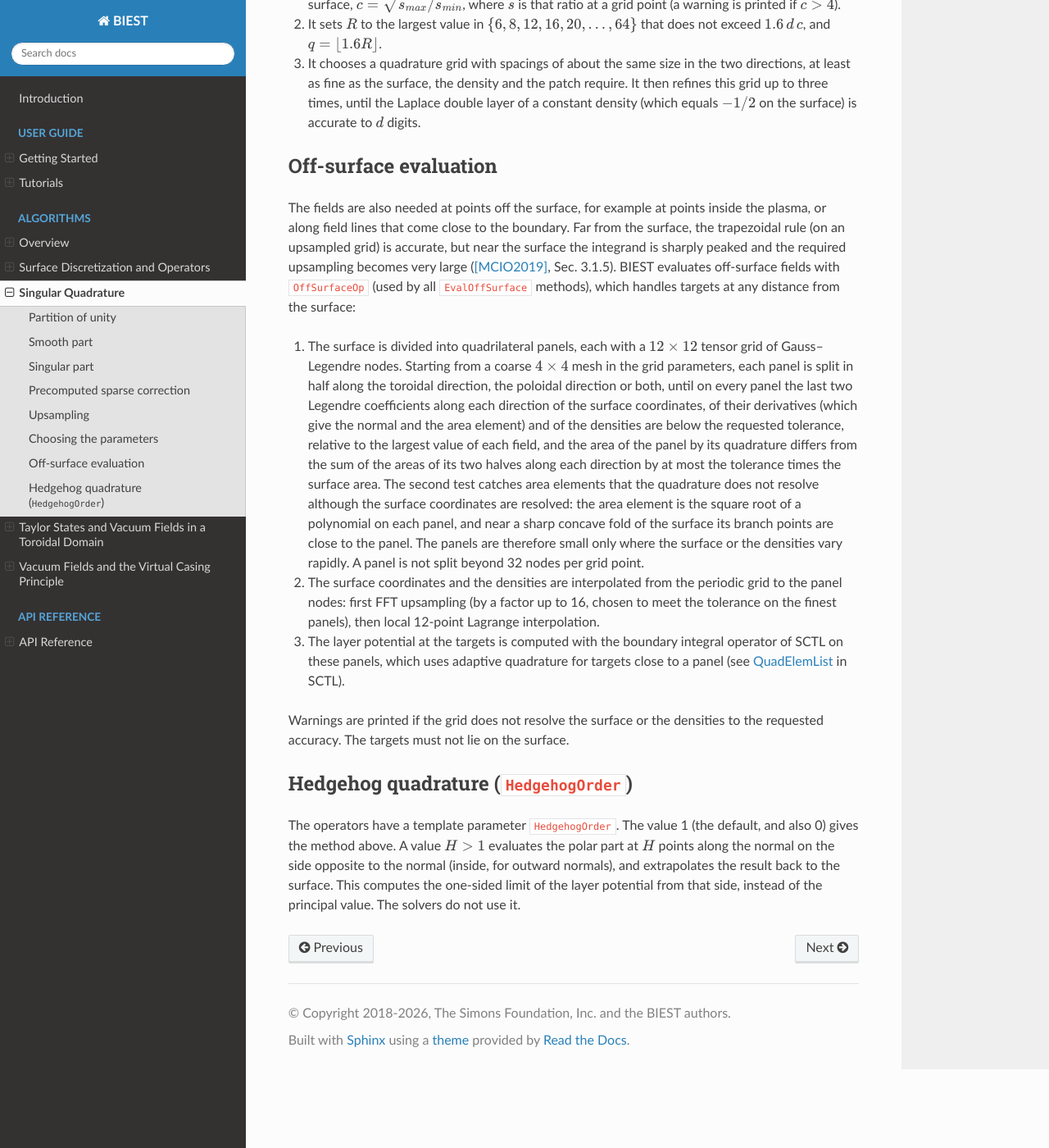
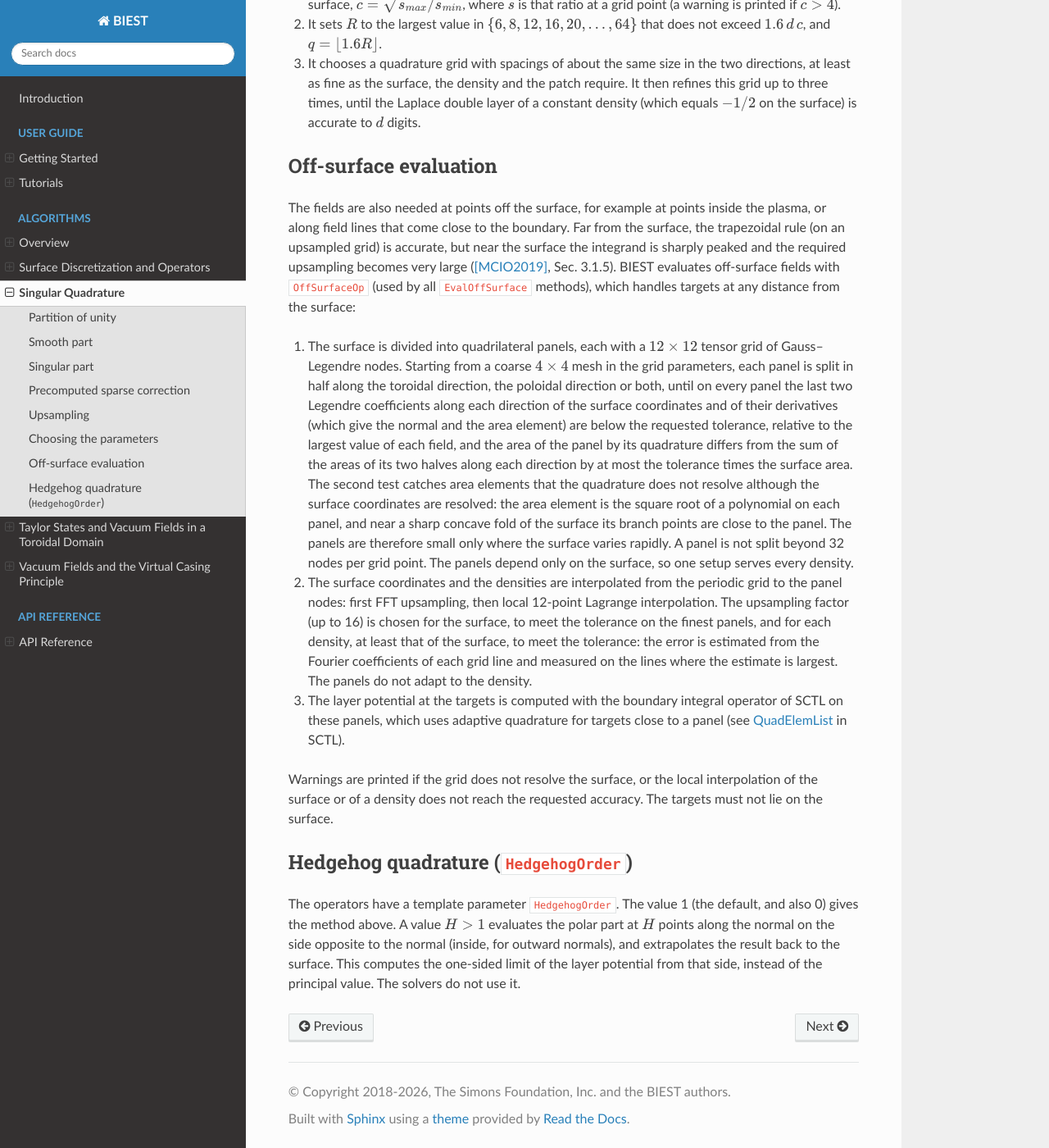
Before and after one commit to dmalhotra/BIEST, a Sphinx documentation site: the page built from doc/algorithms/singular-quadrature.rst, in a window 1280 px wide and 1400 px high, scrolled down 3779 px. Shown: the whole window at 82% size. Built offline with Sphinx 7.4.7 and the Read the Docs theme 3.1.0, drawn with Linux system fonts in a browser that asks for light colours.

Commit message:
OffSurfaceOp: panels from the surface alone, fit in one pass
The panels now depend only on the surface: the Legendre tails of X and its
derivatives, and the area test. Setup ignores F, which is kept for
compatibility, and the callers no longer pass it. Eval no longer refits the
panels for a density they do not resolve; the density only sets its own FFT
upsampling before the local interpolation to the nodes. One setup thus
serves every density, as in a GMRES solve.

FitPanels interpolates to the nodes of each panel and of its halves and runs
the tests in one pass per toroidal interval, in per-thread scratch buffers,
with the grid rows extended periodically so that the inner loops need no
modulo. It keeps only X at the nodes of the panels, which becomes the
coordinates of the QuadElemList, with the poloidal nodes reversed if the
normal points inward; BuildPanels no longer interpolates X again. The
LocalUpsample FFTs run on one thread, and the buffers of FitPanels and
InterpToNodes come from the scratch pool.

W7-X, near targets, FitPanels (1 / 96 threads):
  tol 1e-4    103 ms / 33 ms   ->  18 ms / 16 ms
  tol 1e-8   2.09 s  / 98 ms   -> 0.21 s / 35 ms
  tol 1e-12  6.21 s  / 153 ms  -> 0.56 s / 34 ms
and the whole off-surface setup at 1e-12: 10.9 s / 305 ms -> 4.42 s / 129 ms.

Co-Authored-By: Claude Opus 5.5 <noreply@anthropic.com>

```diff
--- a/doc/algorithms/singular-quadrature.rst
+++ b/doc/algorithms/singular-quadrature.rst
@@ -224,21 +224,25 @@ which handles targets at any distance from the surface:
 1. The surface is divided into quadrilateral panels, each with a :math:`12\times 12` tensor grid of Gauss--Legendre
    nodes. Starting from a coarse :math:`4\times 4` mesh in the grid parameters, each panel is split in half along
    the toroidal direction, the poloidal direction or both, until on every panel the last two Legendre coefficients
-   along each direction of the surface coordinates, of their derivatives (which give the normal and the area element)
-   and of the densities are below the requested tolerance, relative to the largest value of each field, and the area
-   of the panel by its quadrature differs from the sum of the areas of its two halves along each direction by at most
-   the tolerance times the surface area. The second test catches area elements that the quadrature does not resolve
+   along each direction of the surface coordinates and of their derivatives (which give the normal and the area
+   element) are below the requested tolerance, relative to the largest value of each field, and the area of the panel
+   by its quadrature differs from the sum of the areas of its two halves along each direction by at most the
+   tolerance times the surface area. The second test catches area elements that the quadrature does not resolve
    although the surface coordinates are resolved: the area element is the square root of a polynomial on each panel,
    and near a sharp concave fold of the surface its branch points are close to the panel. The panels are therefore
-   small only where the surface or the densities vary rapidly. A panel is not split beyond 32 nodes per grid point.
+   small only where the surface varies rapidly. A panel is not split beyond 32 nodes per grid point. The panels
+   depend only on the surface, so one setup serves every density.
 2. The surface coordinates and the densities are interpolated from the periodic grid to the panel nodes: first FFT
-   upsampling (by a factor up to 16, chosen to meet the tolerance on the finest panels), then local 12-point Lagrange
-   interpolation.
+   upsampling, then local 12-point Lagrange interpolation. The upsampling factor (up to 16) is chosen for the surface,
+   to meet the tolerance on the finest panels, and for each density, at least that of the surface, to meet the
+   tolerance: the error is estimated from the Fourier coefficients of each grid line and measured on the lines where
+   the estimate is largest. The panels do not adapt to the density.
 3. The layer potential at the targets is computed with the boundary integral operator of SCTL on these panels,
    which uses adaptive quadrature for targets close to a panel
    (see `QuadElemList <https://sctl.readthedocs.io/en/latest/algorithms/quad-element.html>`_ in SCTL).
 
-Warnings are printed if the grid does not resolve the surface or the densities to the requested accuracy. The
+Warnings are printed if the grid does not resolve the surface, or the local interpolation of the surface or of a
+density does not reach the requested accuracy. The
 targets must not lie on the surface.
 
 Hedgehog quadrature (``HedgehogOrder``)
```
Also changed, not shown: 5 other files.
